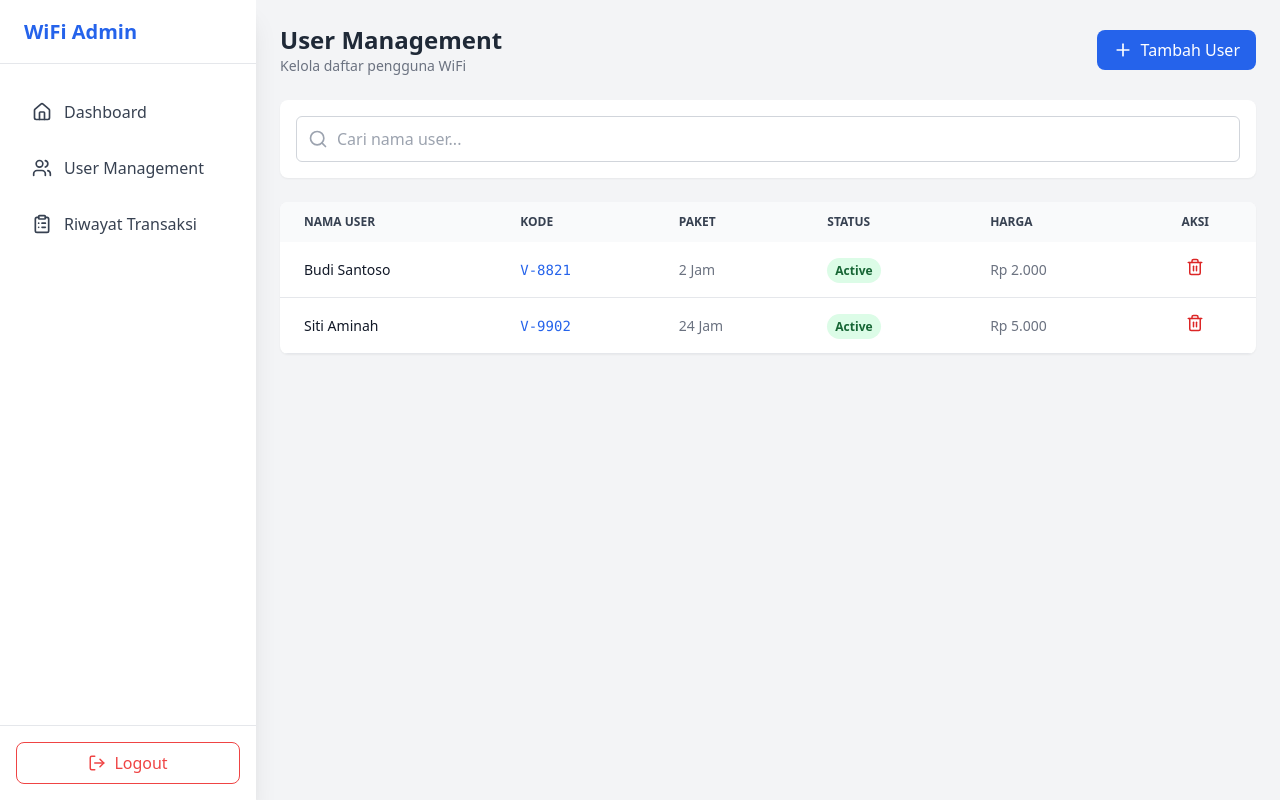
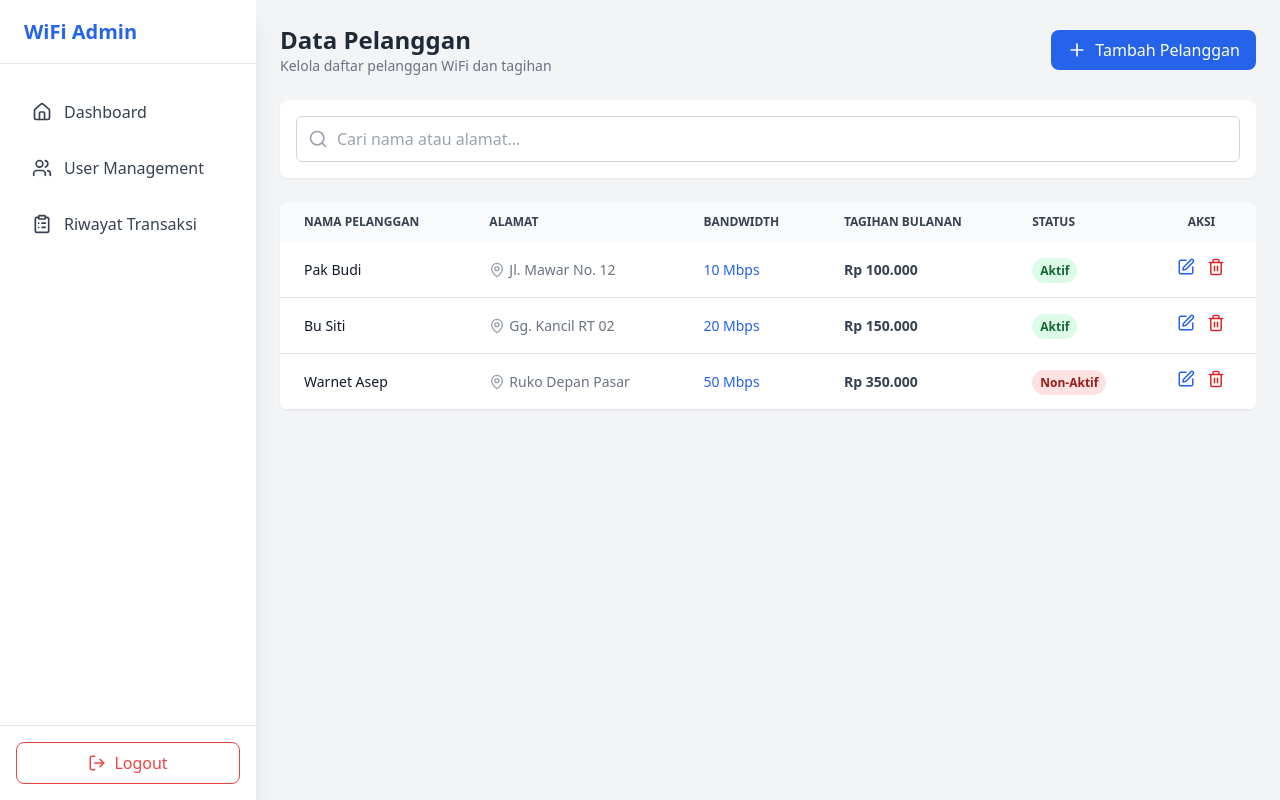
Before and after one commit to R12DLO45/WiFi-Customer-Management, a React (Vite) app: page /users in a window 1280 px wide. Built offline with nearby package versions, Linux system fonts and the light colour scheme.

Commit message:
Fix User Management

```diff
--- a/src/pages/UserManagement.jsx
+++ b/src/pages/UserManagement.jsx
@@ -1,62 +1,61 @@
 import React, { useState } from 'react';
-import { Plus, Search, Edit, Trash2, X, Save } from 'lucide-react';
+import { Plus, Search, Edit, Trash2, X, Save, MapPin } from 'lucide-react';
 
 function UserManagement() {
-  // 1. Data Awal Dummy
+  // 1. Data Dummy Baru (Model ISP Rumahan)
   const initialUsers = [
-    { id: 1, name: 'Budi Santoso', code: 'V-8821', package: '2 Jam', status: 'Active', price: 'Rp 2.000' },
-    { id: 2, name: 'Siti Aminah', code: 'V-9902', package: '24 Jam', status: 'Active', price: 'Rp 5.000' },
+    { id: 1, name: 'Pak Budi', address: 'Jl. Mawar No. 12', bandwidth: '10 Mbps', price: 'Rp 100.000', status: 'Active' },
+    { id: 2, name: 'Bu Siti', address: 'Gg. Kancil RT 02', bandwidth: '20 Mbps', price: 'Rp 150.000', status: 'Active' },
+    { id: 3, name: 'Warnet Asep', address: 'Ruko Depan Pasar', bandwidth: '50 Mbps', price: 'Rp 350.000', status: 'Non-Aktif' },
   ];
 
   // --- STATE ---
   const [users, setUsers] = useState(initialUsers);
   const [searchTerm, setSearchTerm] = useState('');
-  const [isModalOpen, setIsModalOpen] = useState(false); // Untuk buka/tutup modal
+  const [isModalOpen, setIsModalOpen] = useState(false);
 
-  // State untuk Form Tambah Data
+  // State Form (Sekarang semua Input Manual)
   const [formData, setFormData] = useState({
     name: '',
-    package: '2 Jam', // Default
+    address: '',
+    bandwidth: '',
+    price: ''
   });
 
   // --- LOGIC ---
 
-  // 1. Handle Input Form Berubah
   const handleInputChange = (e) => {
     const { name, value } = e.target;
     setFormData({ ...formData, [name]: value });
   };
 
-  // 2. Handle Simpan Data (Fake Submit)
   const handleSaveUser = (e) => {
     e.preventDefault();
 
-    // Generate data dummy tambahan otomatis
-    const newId = users.length + 1;
-    const randomCode = 'V-' + Math.floor(1000 + Math.random() * 9000); // Kode acak
-    const priceMap = { '2 Jam': 'Rp 2.000', '24 Jam': 'Rp 5.000', 'Mingguan': 'Rp 15.000', 'Bulanan': 'Rp 50.000' };
+    // Format Harga otomatis ada "Rp" depannya jika user lupa ngetik
+    let finalPrice = formData.price;
+    if (!finalPrice.toLowerCase().startsWith('rp')) {
+      finalPrice = 'Rp ' + finalPrice;
+    }
 
     const newUser = {
-      id: newId,
+      id: users.length + 1,
       name: formData.name,
-      code: randomCode,
-      package: formData.package,
-      status: 'Active', // Default aktif
-      price: priceMap[formData.package] || 'Rp 0',
+      address: formData.address,      // Data Alamat
+      bandwidth: formData.bandwidth,  // Data Bandwidth
+      price: finalPrice,              // Data Harga Manual
+      status: 'Active',
     };
 
-    // Tambahkan ke state users (Data bertambah di tabel)
     setUsers([...users, newUser]);
-
-    // Reset Form & Tutup Modal
-    setFormData({ name: '', package: '2 Jam' });
+    setFormData({ name: '', address: '', bandwidth: '', price: '' }); // Reset Form
     setIsModalOpen(false);
   };
 
-  // 3. Filter Pencarian
+  // Filter Pencarian (Berdasarkan Nama atau Alamat)
   const filteredUsers = users.filter((user) =>
     user.name.toLowerCase().includes(searchTerm.toLowerCase()) ||
-    user.code.toLowerCase().includes(searchTerm.toLowerCase())
+    user.address.toLowerCase().includes(searchTerm.toLowerCase())
   );
 
   return (
@@ -65,15 +64,15 @@ function UserManagement() {
       {/* --- HEADER --- */}
       <div className="mb-6 flex flex-col gap-4 sm:flex-row sm:items-center sm:justify-between">
         <div>
-          <h2 className="text-2xl font-bold text-gray-800">User Management</h2>
-          <p className="text-sm text-gray-500">Kelola daftar pengguna WiFi</p>
+          <h2 className="text-2xl font-bold text-gray-800">Data Pelanggan</h2>
+          <p className="text-sm text-gray-500">Kelola daftar pelanggan WiFi dan tagihan</p>
         </div>
         <button
-          onClick={() => setIsModalOpen(true)} // Buka Modal
+          onClick={() => setIsModalOpen(true)}
           className="flex items-center justify-center rounded-lg bg-blue-600 px-4 py-2 text-white hover:bg-blue-700 transition"
         >
           <Plus size={20} className="mr-2" />
-          Tambah User
+          Tambah Pelanggan
         </button>
       </div>
 
@@ -85,7 +84,7 @@ function UserManagement() {
           </div>
           <input
             type="text"
-            placeholder="Cari nama user..."
+            placeholder="Cari nama atau alamat..."
             className="block w-full rounded-md border border-gray-300 p-2.5 pl-10 focus:border-blue-500 focus:outline-none"
             value={searchTerm}
             onChange={(e) => setSearchTerm(e.target.value)}
@@ -99,11 +98,11 @@ function UserManagement() {
           <table className="w-full text-left text-sm text-gray-500">
             <thead className="bg-gray-50 text-xs uppercase text-gray-700">
               <tr>
-                <th className="px-6 py-3">Nama User</th>
-                <th className="px-6 py-3">Kode</th>
-                <th className="px-6 py-3">Paket</th>
+                <th className="px-6 py-3">Nama Pelanggan</th>
+                <th className="px-6 py-3">Alamat</th>
+                <th className="px-6 py-3">Bandwidth</th>
+                <th className="px-6 py-3">Tagihan Bulanan</th>
                 <th className="px-6 py-3">Status</th>
-                <th className="px-6 py-3">Harga</th>
                 <th className="px-6 py-3 text-center">Aksi</th>
               </tr>
             </thead>
@@ -111,15 +110,27 @@ function UserManagement() {
               {filteredUsers.map((user) => (
                 <tr key={user.id} className="border-b hover:bg-gray-50">
                   <td className="px-6 py-4 font-medium text-gray-900 whitespace-nowrap">{user.name}</td>
-                  <td className="px-6 py-4 font-mono text-blue-600 whitespace-nowrap">{user.code}</td>
-                  <td className="px-6 py-4 whitespace-nowrap">{user.package}</td>
+                  {/* Kolom Alamat Baru */}
                   <td className="px-6 py-4 whitespace-nowrap">
-                    <span className="rounded-full bg-green-100 px-2 py-1 text-xs font-semibold text-green-800">
-                      {user.status}
+                    <div className="flex items-center">
+                      <MapPin size={16} className="mr-1 text-gray-400" />
+                      {user.address}
+                    </div>
+                  </td>
+                  {/* Kolom Bandwidth Baru */}
+                  <td className="px-6 py-4 whitespace-nowrap font-medium text-blue-600">
+                    {user.bandwidth}
+                  </td>
+                  <td className="px-6 py-4 whitespace-nowrap font-bold text-gray-700">{user.price}</td>
+                  <td className="px-6 py-4 whitespace-nowrap">
+                    <span className={`rounded-full px-2 py-1 text-xs font-semibold ${
+                      user.status === 'Active' ? 'bg-green-100 text-green-800' : 'bg-red-100 text-red-800'
+                    }`}>
+                      {user.status === 'Active' ? 'Aktif' : 'Non-Aktif'}
                     </span>
                   </td>
-                  <td className="px-6 py-4 whitespace-nowrap">{user.price}</td>
                   <td className="px-6 py-4 text-center whitespace-nowrap">
+                    <button className="mr-3 text-blue-600 hover:text-blue-900"><Edit size={18} /></button>
                     <button className="text-red-600 hover:text-red-900"><Trash2 size={18} /></button>
                   </td>
                 </tr>
@@ -129,21 +140,18 @@ function UserManagement() {
         </div>
       </div>
 
-      {/* --- MODAL POPUP (Overlay) --- */}
+      {/* --- MODAL POPUP (Form Baru) --- */}
       {isModalOpen && (
         <div className="fixed inset-0 z-50 flex items-center justify-center bg-black/50 p-4 backdrop-blur-sm">
-          {/* Card Modal */}
           <div className="w-full max-w-md rounded-lg bg-white shadow-2xl">
 
-            {/* Header Modal */}
             <div className="flex items-center justify-between border-b p-4">
-              <h3 className="text-lg font-bold text-gray-800">Tambah User Baru</h3>
+              <h3 className="text-lg font-bold text-gray-800">Tambah Pelanggan Baru</h3>
               <button onClick={() => setIsModalOpen(false)} className="text-gray-500 hover:text-red-500">
                 <X size={24} />
               </button>
             </div>
 
-            {/* Body Modal (Form) */}
             <form onSubmit={handleSaveUser} className="p-6 space-y-4">
 
               {/* Input Nama */}
@@ -154,29 +162,56 @@ function UserManagement() {
                   name="name"
                   required
                   className="w-full rounded-md border border-gray-300 p-2 focus:border-blue-500 focus:outline-none"
-                  placeholder="Contoh: Asep Kopi"
+                  placeholder="Contoh: Pak Budi"
                   value={formData.name}
                   onChange={handleInputChange}
                 />
               </div>
 
-              {/* Select Paket */}
+              {/* Input Alamat (BARU) */}
               <div>
-                <label className="mb-1 block text-sm font-medium text-gray-700">Pilih Paket</label>
-                <select
-                  name="package"
+                <label className="mb-1 block text-sm font-medium text-gray-700">Alamat Pemasangan</label>
+                <textarea
+                  name="address"
+                  required
+                  rows="2"
                   className="w-full rounded-md border border-gray-300 p-2 focus:border-blue-500 focus:outline-none"
-                  value={formData.package}
+                  placeholder="Contoh: Jl. Mawar No. 12, RT 01/RW 02"
+                  value={formData.address}
                   onChange={handleInputChange}
-                >
-                  <option value="2 Jam">Paket 2 Jam (Rp 2.000)</option>
-                  <option value="24 Jam">Paket 24 Jam (Rp 5.000)</option>
-                  <option value="Mingguan">Paket Mingguan (Rp 15.000)</option>
-                  <option value="Bulanan">Paket Bulanan (Rp 50.000)</option>
-                </select>
+                ></textarea>
               </div>
 
-              {/* Footer Modal (Tombol) */}
+              <div className="grid grid-cols-2 gap-4">
+                {/* Input Bandwidth (MANUAL) */}
+                <div>
+                  <label className="mb-1 block text-sm font-medium text-gray-700">Paket Bandwidth</label>
+                  <input
+                    type="text"
+                    name="bandwidth"
+                    required
+                    className="w-full rounded-md border border-gray-300 p-2 focus:border-blue-500 focus:outline-none"
+                    placeholder="Cth: 10 Mbps"
+                    value={formData.bandwidth}
+                    onChange={handleInputChange}
+                  />
+                </div>
+
+                {/* Input Harga (MANUAL) */}
+                <div>
+                  <label className="mb-1 block text-sm font-medium text-gray-700">Harga / Bulan</label>
+                  <input
+                    type="text"
+                    name="price"
+                    required
+                    className="w-full rounded-md border border-gray-300 p-2 focus:border-blue-500 focus:outline-none"
+                    placeholder="Cth: 100.000"
+                    value={formData.price}
+                    onChange={handleInputChange}
+                  />
+                </div>
+              </div>
+
               <div className="mt-6 flex justify-end gap-3 pt-4">
                 <button
                   type="button"
@@ -190,7 +225,7 @@ function UserManagement() {
                   className="flex items-center rounded-lg bg-blue-600 px-4 py-2 text-white hover:bg-blue-700"
                 >
                   <Save size={18} className="mr-2" />
-                  Simpan Data
+                  Simpan
                 </button>
               </div>
 
@@ -198,7 +233,6 @@ function UserManagement() {
           </div>
         </div>
       )}
-
     </div>
   );
 }
```
